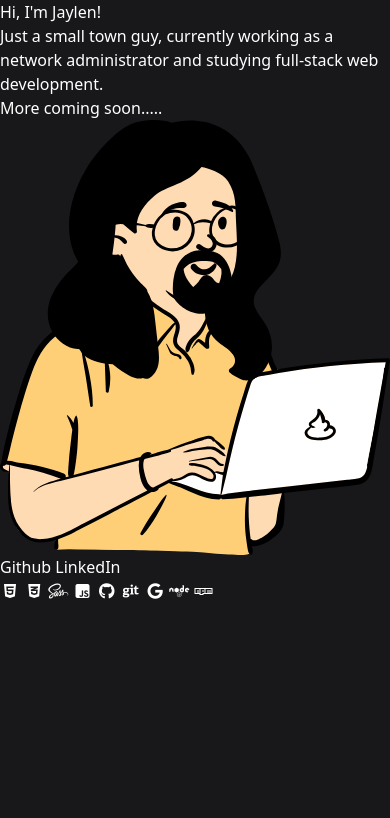
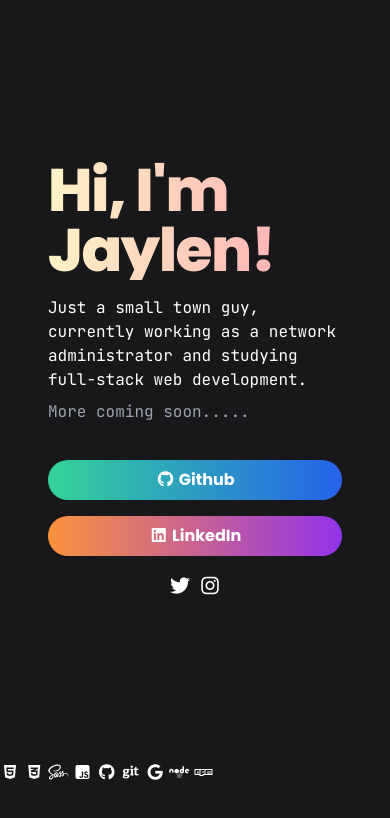
Before and after one commit to JYLN/jyln.github.io, a plain HTML site: page index.html in a window 390 px wide. Drawn offline with Linux system fonts and the light colour scheme.

Commit message:
Initial landing section styles

```diff
--- a/index.html
+++ b/index.html
@@ -24,7 +24,7 @@
         <!-- Custom/Compiled Styles -->
         <link rel="stylesheet" href="./assets/css/style.css" />
     </head>
-    <body class="bg-zinc-900 text-white">
+    <body class="h-screen bg-zinc-900 text-white">
         <!-- Desktop Social Nav -->
         <nav
             class="absolute right-0 hidden space-x-0.5 px-5 py-2 text-xl md:block">
@@ -37,33 +37,58 @@
         </nav>
 
         <!-- Main Landing Section -->
-        <main>
+        <main
+            class="container mx-auto flex h-[90%] items-center gap-6 py-24 px-12">
             <!-- Text Section -->
-            <section>
-                <h1 id="name">Hi, I'm Jaylen!</h1>
-                <p>
+            <section class="max-w-full md:w-2/3">
+                <h1
+                    id="name"
+                    class="bg-gradient-to-r from-amber-100 to-rose-300 bg-clip-text font-poppins text-6xl font-extrabold tracking-tight text-transparent md:text-7xl">
+                    Hi, I'm Jaylen!
+                </h1>
+                <p class="mt-4 font-jetbrains text-base lg:text-xl">
                     Just a small town guy, currently working as a network
                     administrator and studying full-stack web development.
                 </p>
-                <p id="coming-soon">More coming soon.....</p>
+                <p id="coming-soon" class="mt-2 font-jetbrains text-gray-400">
+                    More coming soon.....
+                </p>
+
+                <!-- Social Buttons -->
+                <article
+                    class="mt-9 flex flex-col gap-4 text-center md:flex-row md:items-center md:gap-6 md:text-left">
+                    <a
+                        class="social-button from-emerald-400 to-blue-600"
+                        href="#">
+                        <i class="fa-brands fa-github fa-fw"></i>
+                        <span>Github</span>
+                    </a>
+                    <a
+                        class="social-button from-orange-400 to-purple-600"
+                        href="#">
+                        <i class="fa-brands fa-linkedin fa-fw"></i>
+                        <span>LinkedIn</span>
+                    </a>
+                    <div class="block text-xl md:hidden">
+                        <a
+                            href="https://twitter.com/safetyjay_"
+                            target="_blank">
+                            <i class="fa-brands fa-twitter fa-fw"></i>
+                        </a>
+                        <a
+                            href="https://instagram.com/safetyjay_"
+                            target="_blank">
+                            <i class="fa-brands fa-instagram fa-fw"></i>
+                        </a>
+                    </div>
+                </article>
             </section>
 
             <!-- Hero Image -->
-            <figure>
+            <figure
+                class="hidden w-1/3 rounded-2xl bg-gradient-to-r from-amber-100 to-rose-300 p-6 drop-shadow-xl md:flex">
                 <img src="./assets/img/jaylen-bust.svg" alt="Jaylen Bust" />
             </figure>
-
-            <!-- Social Buttons -->
-            <article>
-                <a href="#">
-                    <i></i>
-                    <span>Github</span>
-                </a>
-                <a href="#">
-                    <i></i>
-                    <span>LinkedIn</span>
-                </a>
-            </article>
         </main>
 
         <!-- Skills Footer -->
```
Also changed, not shown: assets/css/style.css.
